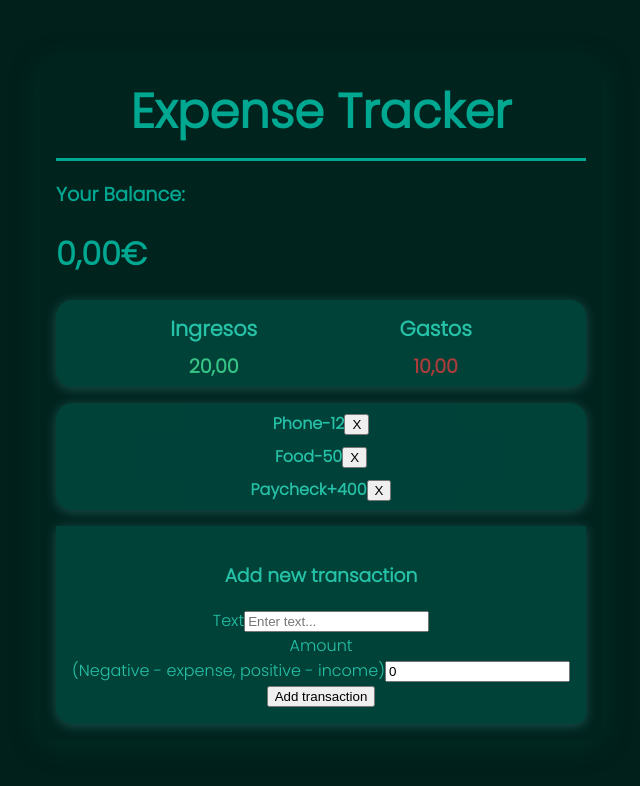
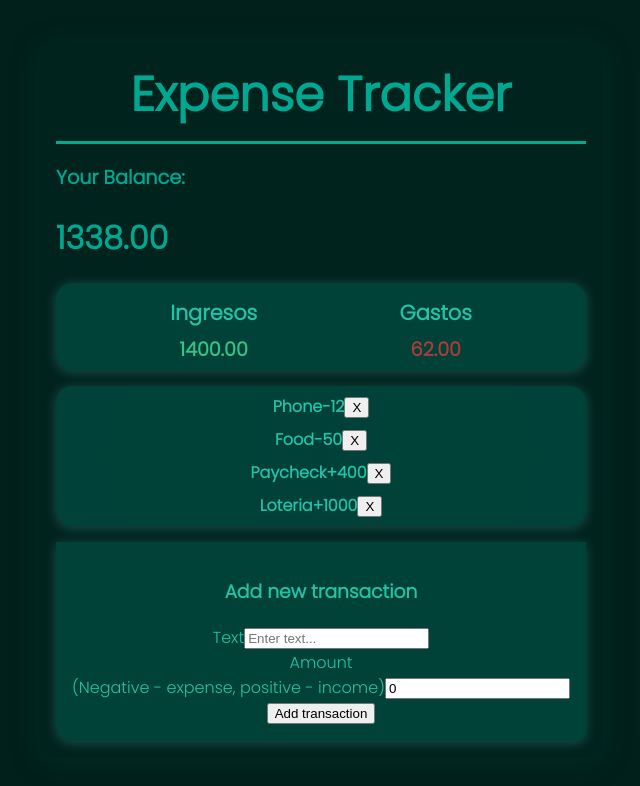
Before and after one commit to Kelzem1/Expense-Tracker, a React (Vite) app: page / in a window 1280 px wide. Shown: the top 786 px of the page, without its empty margins (319-959 px from the left). Built offline with nearby package versions, Linux system fonts and the light colour scheme.

Commit message:
changes 13:14

```diff
--- a/src/App.css
+++ b/src/App.css
@@ -96,6 +96,7 @@
   color: black;
 }
 .addnew{
+  display: block;
   box-shadow: 0 2px 12px rgba(123, 235, 235, 0.226);
   font-family: 'Poppins', sans-serif;
   color:rgb(38, 194, 168);
--- a/src/Components/Balance.jsx
+++ b/src/Components/Balance.jsx
@@ -1,8 +1,17 @@
+import { useContext } from "react"
+import { GlobalContext } from "../Context/GlobalState"
+
 export const Balance = () =>{
+
+    const { transactions } = useContext(GlobalContext)
+
+    const amounts = transactions.map(transaction => transaction.amount)
+    const total = amounts.reduce((acc, item) => (acc += item), 0).toFixed(2)
+
     return(
         <div className="Balance-box">
             <p>Your Balance:</p>
-            <h1>0,00€</h1>
+            <h1>{total}</h1>
         </div>
     )
 }
--- a/src/Components/Bmove.jsx
+++ b/src/Components/Bmove.jsx
@@ -1,14 +1,32 @@
+import { GlobalContext } from "../Context/GlobalState"
+import { useContext } from "react"
+
 export const Bmove = () =>{
+
+    const { transactions } = useContext(GlobalContext)
+
+    const amount =transactions.map(transactions => transactions.amount)
+
+    const income = amount
+    .filter(item => item > 0)
+    .reduce((acc, item) => (acc += item), 0)
+    .toFixed(2)
+
+    const expense = (
+        amount.filter(item => item < 0 )
+        .reduce((acc, item) => (acc += item), 0) * -1
+    ).toFixed(2)
+
     return(
         <div className="Bmove-container">
             <div className="ingresos">
                 <h2>Ingresos</h2>
-                <p className="addm">20,00</p>
+                <p className="addm">{income}</p>
             </div>
 
             <div className="gastos">
                 <h2>Gastos</h2>
-                <p className="minm">10,00</p>
+                <p className="minm">{expense}</p>
             </div>
 
         </div>
--- a/src/Context/GlobalState.jsx
+++ b/src/Context/GlobalState.jsx
@@ -6,7 +6,8 @@
     transactions: [
         { id: 1, text: 'Phone' , amount: -12},
         { id: 2, text: 'Food', amount: -50},
-        { id: 3, text: 'Paycheck', amount: 400}
+        { id: 3, text: 'Paycheck', amount: 400},
+        { id:4, text:'Loteria', amount: 1000 }
     ]
 }
 
```
